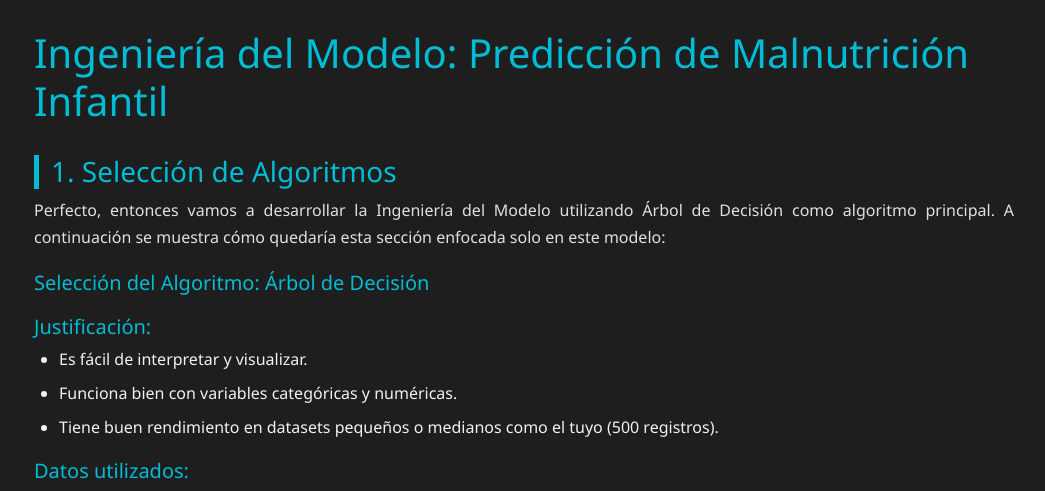
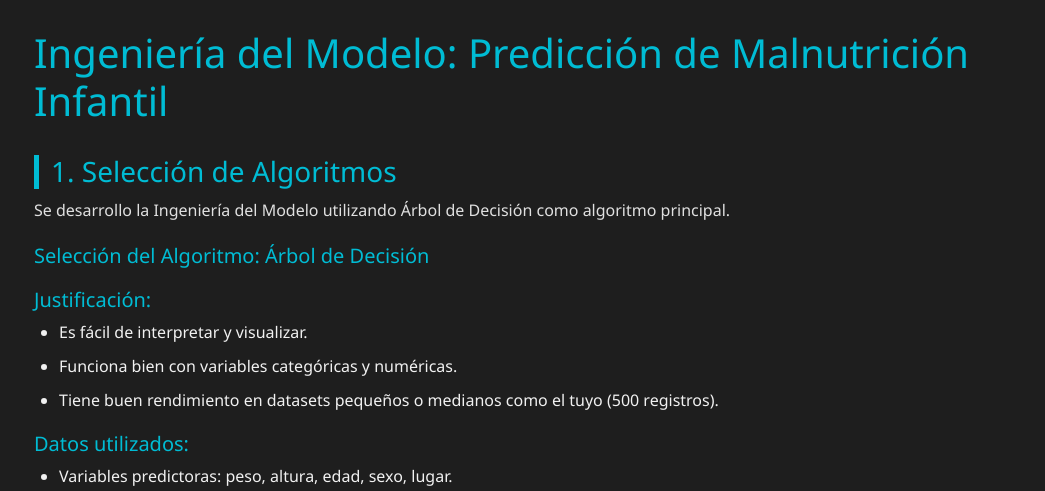
Before and after one commit to SassyJack/MalnutricionInfantilML, a Flask app: page /ingmodelo in a window 1280 px wide. Shown: the part 178-669 px from the top of the page, without its empty margins (116-1161 px from the left). Run offline with Flask 3, Linux system fonts and the light colour scheme.

Commit message:
Cambio de Sección por gpt

```diff
--- a/templates/ingenieriamodelo.html
+++ b/templates/ingenieriamodelo.html
@@ -20,8 +20,8 @@
         <h1>Ingeniería del Modelo: Predicción de Malnutrición Infantil</h1>
 
         <h3>1. Selección de Algoritmos</h3>
-        <p>Perfecto, entonces vamos a desarrollar la Ingeniería del Modelo utilizando Árbol de Decisión como algoritmo
-            principal. A continuación se muestra cómo quedaría esta sección enfocada solo en este modelo:</p>
+        <p>Se desarrollo la Ingeniería del Modelo utilizando Árbol de Decisión como algoritmo
+            principal.</p>
 
         <h5>Selección del Algoritmo: Árbol de Decisión</h5>
         <h5>Justificación:</h5>
```
